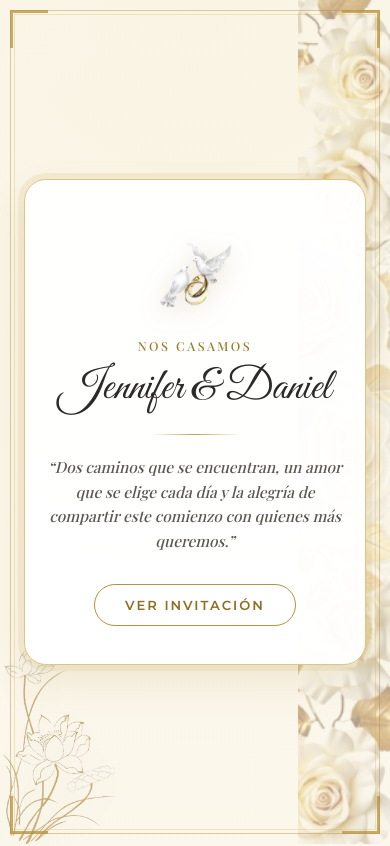
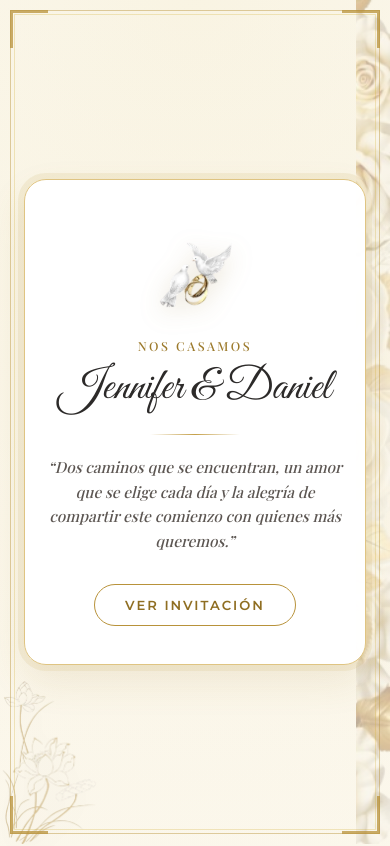
Before and after one commit to alexitopro16/invitacion-boda, a plain HTML site: page index.html in a window 390 px wide. Shown: the top 846 px of the page. Drawn offline with nearby package versions, Linux system fonts and the light colour scheme; a web font is replaced by a local one.

Commit message:
Evitar que flores tapen tarjeta en movil

```diff
--- a/styles.css
+++ b/styles.css
@@ -80,15 +80,15 @@ body {
     right: 0;
     height: 100vh;
     width: auto;
-    max-width: 240px;
+    max-width: 220px;
     object-fit: cover;
     object-position: right center;
     pointer-events: none;
     z-index: 5;
-    opacity: 0.88;
+    opacity: 0.85;
 }
 
-/* Flor metálica asentada en la esquina inferior izquierda (detrás de tarjetas) */
+/* Flor metálica asentada en la esquina inferior izquierda */
 .floral-accent {
     position: fixed;
     pointer-events: none;
@@ -105,15 +105,15 @@ body {
 /* Ajuste responsivo para tablets y teléfonos */
 @media (max-width: 768px) {
     .side-floral-right {
-        max-width: 92px;
-        opacity: 0.42;
+        max-width: 34px;
+        opacity: 0.35;
     }
 
     .floral-accent--bottom-left {
-        width: 115px;
+        width: 95px;
         bottom: 0;
         left: 2px;
-        opacity: 0.65;
+        opacity: 0.45;
     }
 }
 
@@ -130,7 +130,9 @@ body {
 }
 
 .card {
-    background: rgba(255, 255, 255, 0.96);
+    position: relative;
+    z-index: 25;
+    background: rgba(255, 255, 255, 0.98);
     border: 1px solid #dfc482;
     outline: 6px solid rgba(197, 160, 73, 0.12);
     padding: 40px 28px 48px;
@@ -239,7 +241,9 @@ body {
 
 /* Caja de Padres y Padrinos */
 .family-box {
-    background: rgba(255, 255, 255, 0.95);
+    position: relative;
+    z-index: 25;
+    background: rgba(255, 255, 255, 0.96);
     border: 1px solid #e3cb92;
     border-radius: 18px;
     padding: 28px 22px;
@@ -280,7 +284,9 @@ body {
 }
 
 .info-card {
-    background: rgba(255, 255, 255, 0.95);
+    position: relative;
+    z-index: 25;
+    background: rgba(255, 255, 255, 0.96);
     border: 1px solid #e3cb92;
     padding: 22px;
     border-radius: 16px;
```
